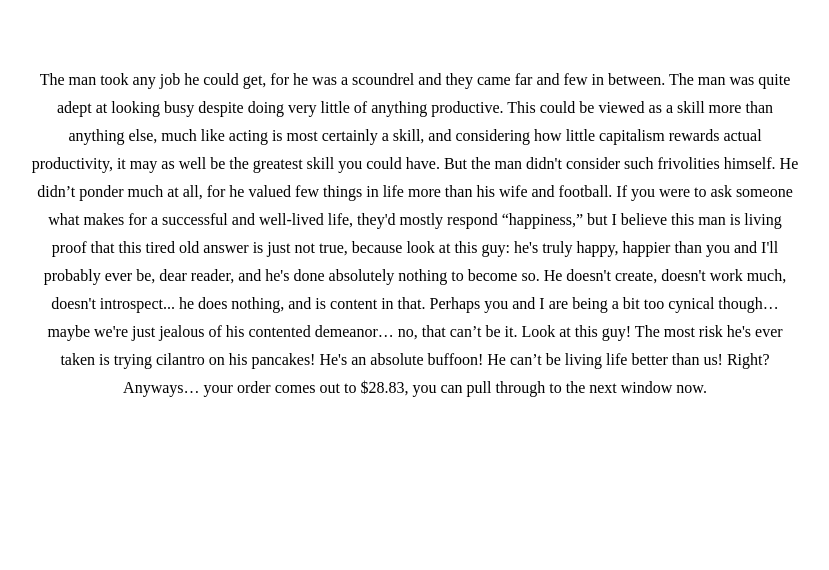
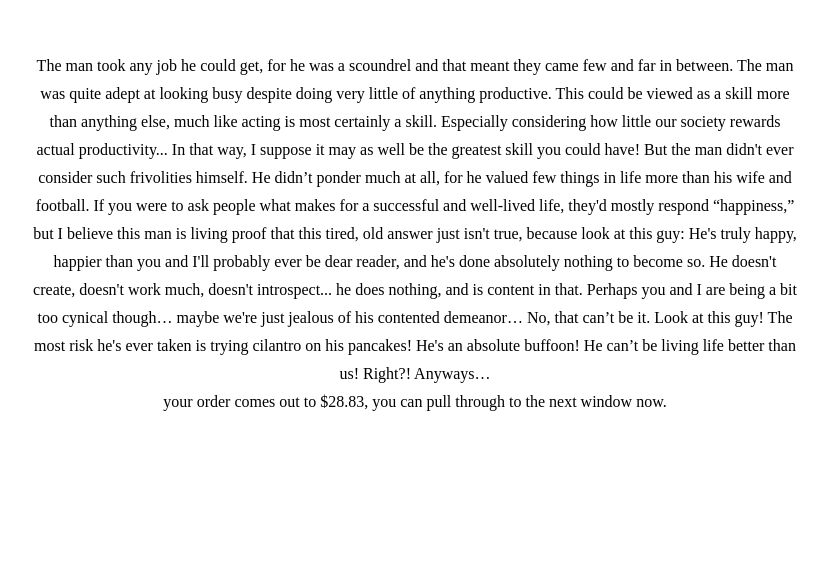
Before and after one commit to TurtleHellMax/DailyPlea, a plain HTML site: page index.html in a window 1280 px wide. Shown: the part 230-800 px from the top of the page, without its empty margins (225-1054 px from the left). Drawn offline with Linux system fonts and the light colour scheme.

Commit message:
Update index.html

```diff
--- a/index.html
+++ b/index.html
@@ -17,7 +17,7 @@
   <div class="container">
     <p>
       <span class="plea-number">Plea #1:</span><br><br>
-      The man took any job he could get, for he was a scoundrel and they came far and few in between. The man was quite adept at looking busy despite doing very little of anything productive. This could be viewed as a skill more than anything else, much like acting is most certainly a skill, and considering how little capitalism rewards actual productivity, it may as well be the greatest skill you could have. But the man didn't consider such frivolities himself. He didn’t ponder much at all, for he valued few things in life more than his wife and football. If you were to ask someone what makes for a successful and well-lived life, they'd mostly respond “happiness,” but I believe this man is living proof that this tired old answer is just not true, because look at this guy: he's truly happy, happier than you and I'll probably ever be, dear reader, and he's done absolutely nothing to become so. He doesn't create, doesn't work much, doesn't introspect... he does nothing, and is content in that. Perhaps you and I are being a bit too cynical though… maybe we're just jealous of his contented demeanor… no, that can’t be it. Look at this guy! The most risk he's ever taken is trying cilantro on his pancakes! He's an absolute buffoon! He can’t be living life better than us! Right? Anyways… your order comes out to $28.83, you can pull through to the next window now.
+      The man took any job he could get, for he was a scoundrel and that meant they came few and far in between. The man was quite adept at looking busy despite doing very little of anything productive. This could be viewed as a skill more than anything else, much like acting is most certainly a skill. Especially considering how little our society rewards actual productivity... In that way, I suppose it may as well be the greatest skill you could have! But the man didn't ever consider such frivolities himself. He didn’t ponder much at all, for he valued few things in life more than his wife and football. If you were to ask people what makes for a successful and well-lived life, they'd mostly respond “happiness,” but I believe this man is living proof that this tired, old answer just isn't true, because look at this guy: He's truly happy, happier than you and I'll probably ever be dear reader, and he's done absolutely nothing to become so. He doesn't create, doesn't work much, doesn't introspect... he does nothing, and is content in that. Perhaps you and I are being a bit too cynical though… maybe we're just jealous of his contented demeanor… No, that can’t be it. Look at this guy! The most risk he's ever taken is trying cilantro on his pancakes! He's an absolute buffoon! He can’t be living life better than us! Right?! Anyways…<br>your order comes out to $28.83, you can pull through to the next window now.
     </p>
   </div>
 </body>
```
